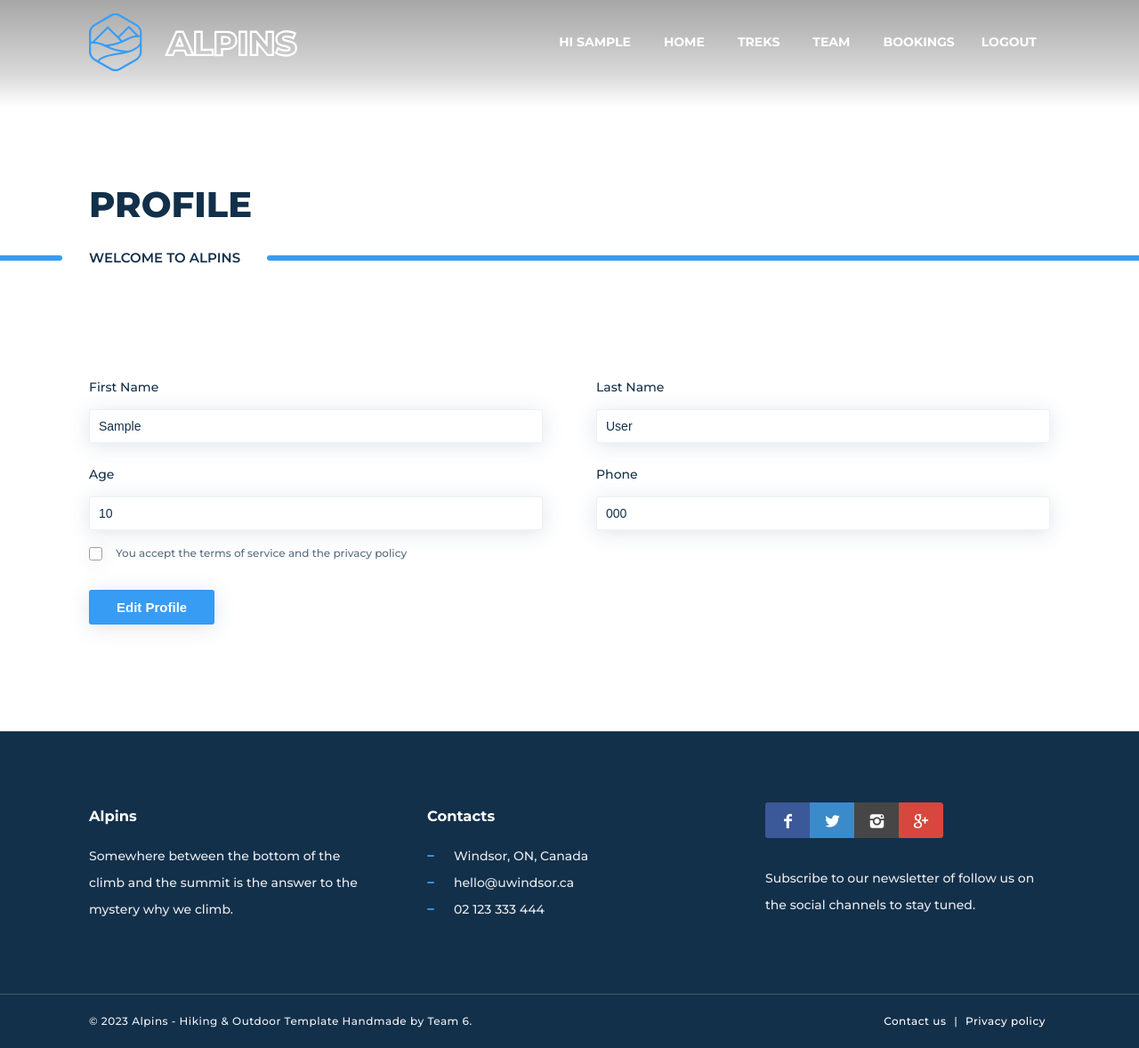
After one commit to Jaydeep21/TrekkingProject, a Django app: page /profile in a window 1280 px wide. The commit adds this page. Shown: the whole page at 89% size. Run offline with Django 4.2, Linux system fonts and the light colour scheme; a user stored in the database is signed in; tables that the repository leaves empty hold one stand-in row (values such as "Sample post"); some libraries are stand-ins or nearby versions.

Commit message:
added edit profile option

```diff
--- a/main/templates/base.html
+++ b/main/templates/base.html
@@ -36,6 +36,11 @@
                 <i class="menu-btn"></i>
                 <div class="menu-cnt">
                     <ul id="main-menu">
+                        {% if request.user.is_authenticated %}
+                        <li class="dropdown">
+                            <a href="{% url 'main:profile' %}">Hi {{ request.user.first_name }}</a>
+                        </li>
+                        {% endif %}
                         <li class="dropdown">
                             <a href="{% url 'main:index' %}">Home</a>
                         </li>
--- /dev/null
+++ b/main/templates/profile.html
@@ -0,0 +1,66 @@
+{% extends 'base.html' %}
+{% load static %}
+{% block title %}Alpins | Profile{% endblock %}
+{% block main_content %}
+
+<header class="header-base">
+    <div class="container">
+        <h1>Profile</h1>
+        <h2>Welcome to Alpins</h2>
+    </div>
+</header>
+<main>
+    <section class="section-base">
+        <div class="container">
+            <div class="row">
+                <div class="col-lg-12">
+                    <form action="{% url 'main:profile' %}" class="form-box" method="post" >
+                        {% csrf_token %}
+                        <div class="row">
+                            <div class="col-lg-6">
+                                <p>First Name</p>
+                                <input id="fname" name="fname" placeholder="First Name" type="text" class="input-text" value="{{ profile.first_name }}" required>
+                            </div>
+                            <div class="col-lg-6">
+                                <p>Last Name</p>
+                                <input id="lname" name="lname" placeholder="Last Name" type="text" class="input-text" value="{{ profile.last_name }}" required>
+                            </div>
+                            <div class="col-lg-6">
+                                <p>Age</p>
+                                <input name="age" id="age" type="number"class="input-text" placeholder="Age" min="18" max="50" value="{{ profile.age }}" required>
+                            </div>
+                            <div class="col-lg-6">
+                                <p>Phone</p>
+                                <input id="phone" name="phone" maxlength="10" pattern="[1-9]{1}[0-9]{9}" value="{{ profile.phone }}" placeholder="Phone(without extension exactly 10 digits)" type="text" class="input-text" required>
+                            </div>
+                        </div>
+
+                        <div class="form-checkbox">
+                            <input type="checkbox" id="check" name="check" value="check" required>
+                            <label for="check">You accept the terms of service and the privacy policy</label>
+                        </div>
+                        <input class="btn btn-sm" type="submit" value="Edit Profile">
+                        {% comment %} <button class="btn btn-sm" type="submit">Register</button> {% endcomment %}
+                        {% if error %}
+                        <div class="success-box" style="display:block" >
+                            <div class="alert alert-success">User details stored successfully please login.</div>
+                        </div>
+                        {% endif %}
+                        {% if error %}
+                            <div class="error-box" style="display:block">
+                                <div class="alert alert-warning">{{ error }}</div>
+                            </div>
+                        {% endif %}
+                        {% if success %}
+                            <div class="success-box" style="display:block">
+                                <div class="alert alert-warning">{{ success }}</div>
+                            </div>
+                        {% endif %}
+                    </form>
+                </div>
+            </div>
+        </div>
+    </section>
+</main>
+
+{% endblock %}
--- a/main/urls.py
+++ b/main/urls.py
@@ -14,6 +14,7 @@ urlpatterns = [
     path('singleTrek/<int:id>', views.singleTrek, name='trek'),
     path('bookings', views.myBooking, name='bookings'),
     path('team', views.teams, name='team'),
+    path('profile', views.profile, name='profile'),
     # path('email', views.email, name='email'),
 ]
 
--- a/main/views.py
+++ b/main/views.py
@@ -160,3 +160,16 @@ def email(request, id):
 
 def teams(request):
     return render(request, "team.html", {"team": Guide.objects.all()})
+
+@login_required(login_url='main:login')
+def profile(request):
+    user = Customer.objects.get(pk=request.user.id)
+    if request.method == "GET":
+        return render(request, "profile.html", {"profile": user})
+    elif request.method == "POST":
+        user.phone = request.POST.get("phone")
+        user.age = request.POST.get("age")
+        user.first_name = request.POST.get("fname")
+        user.last_name = request.POST.get("lname")
+        user.save()
+        return render(request, "profile.html", {"profile": user, "success":"Your details are updated successfully"})
```
